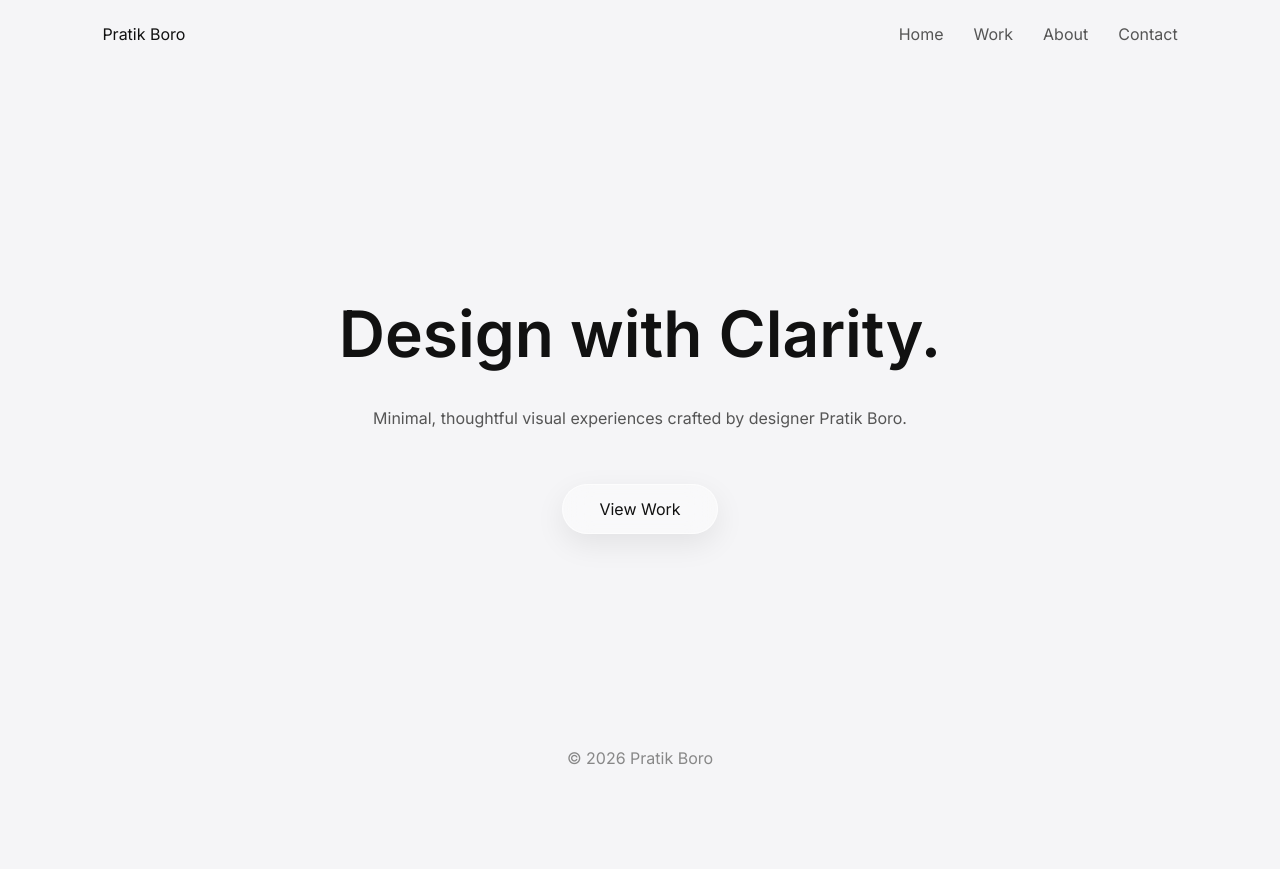
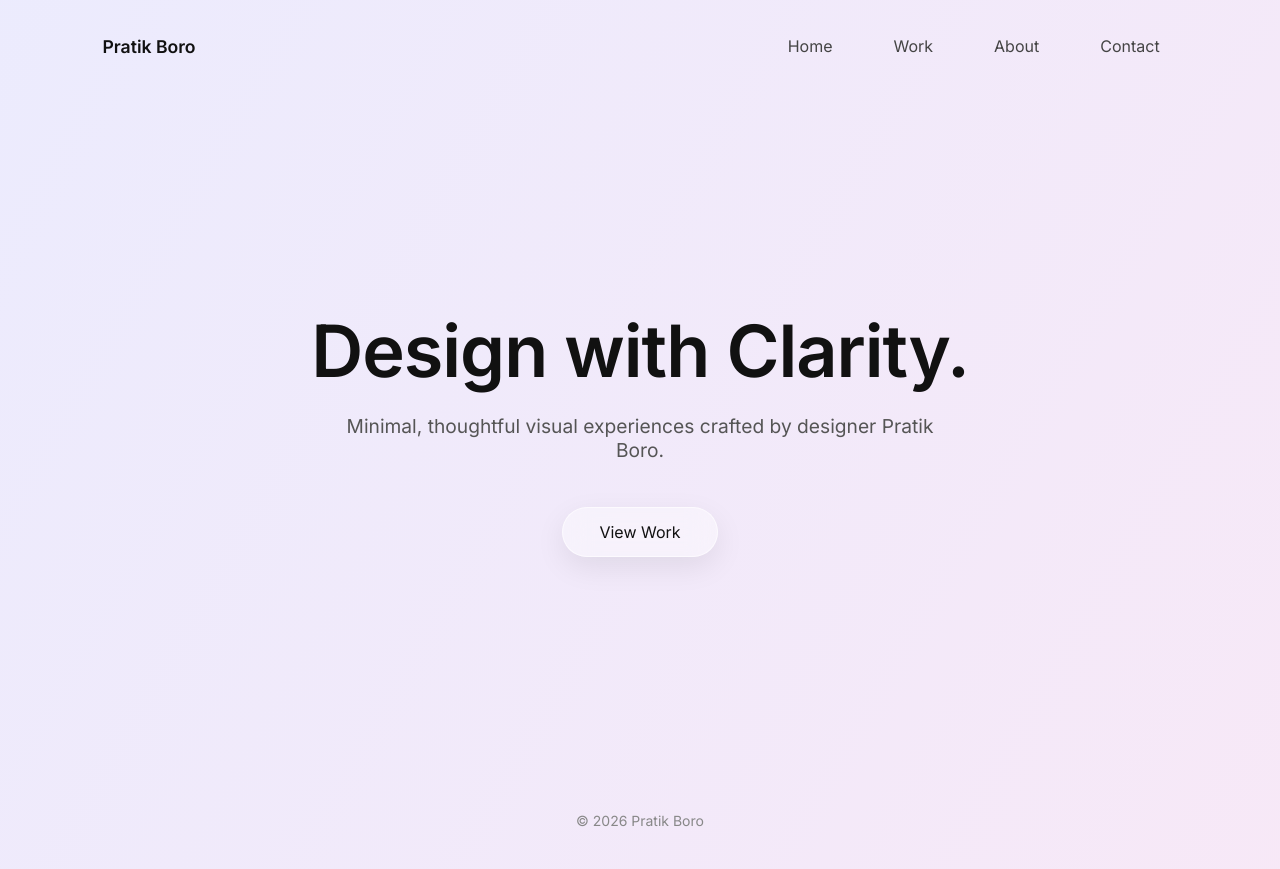
Before and after one commit to pratikboro/pratikboro.github.io, a plain HTML site: page index.html in a window 1280 px wide. Before the commit the page ends 808 px from the top, so only its background shows below. Drawn offline with Linux system fonts and the light colour scheme.

Commit message:
Refactor styles and update navbar structure

```diff
--- a/index.html
+++ b/index.html
@@ -10,32 +10,96 @@
 
 <style>
 
-body{
-font-family:'Inter',sans-serif;
+*{
 margin:0;
-background:#f5f5f7;
-color:#111;
+padding:0;
+box-sizing:border-box;
 }
 
+body{
+
+font-family:'Inter',sans-serif;
+
+background:linear-gradient(120deg,#f5f5f7,#e9ecff,#ffe6f2);
+
+background-size:400% 400%;
+
+animation:bgFlow 18s ease infinite;
+
+color:#111;
+
+min-height:100vh;
+
+}
+
+/* flowing gradient */
+
+@keyframes bgFlow{
+
+0%{background-position:0% 50%;}
+50%{background-position:100% 50%;}
+100%{background-position:0% 50%;}
+
+}
+
+/* NAVBAR */
+
 nav{
+
 display:flex;
 justify-content:space-between;
-padding:24px 8%;
+align-items:center;
+
+padding:26px 8%;
+
+}
+
+.logo{
+font-weight:600;
+font-size:1.1rem;
 }
 
 .nav-links{
+
 display:flex;
-gap:30px;
+gap:25px;
+
 }
 
-nav a{
+.nav-links a{
+
 text-decoration:none;
-color:#555;
+color:#444;
+
+padding:10px 18px;
+
+border-radius:30px;
+
+transition:0.35s;
+
 }
+
+/* liquid glass hover */
+
+.nav-links a:hover{
+
+background:rgba(255,255,255,0.35);
+
+backdrop-filter:blur(12px);
+
+box-shadow:
+
+inset 0 1px 2px rgba(255,255,255,0.7),
+
+0 8px 20px rgba(0,0,0,0.1);
+
+}
+
+/* HERO */
 
 .hero{
 
-min-height:80vh;
+min-height:85vh;
 
 display:flex;
 flex-direction:column;
@@ -48,19 +112,31 @@ padding:0 20px;
 
 }
 
-h1{
-font-size:clamp(2.5rem,6vw,4rem);
+.hero h1{
+
+font-size:clamp(3rem,6vw,4.5rem);
+
+letter-spacing:-1px;
+
 margin-bottom:20px;
+
 }
 
 .subtitle{
+
 max-width:600px;
+
+font-size:1.2rem;
+
 color:#555;
+
 }
+
+/* LIQUID GLASS BUTTON */
 
 .btn{
 
-margin-top:40px;
+margin-top:45px;
 
 padding:14px 36px;
 
@@ -78,12 +154,50 @@ color:#111;
 
 box-shadow:0 10px 30px rgba(0,0,0,0.08);
 
+transition:0.3s;
+
 }
 
+.btn:hover{
+
+transform:translateY(-4px);
+
+box-shadow:0 15px 40px rgba(0,0,0,0.15);
+
+}
+
+/* FOOTER */
+
 footer{
+
 text-align:center;
+
 padding:40px;
+
 color:#888;
+
+font-size:14px;
+
+}
+
+/* MOBILE */
+
+@media(max-width:768px){
+
+nav{
+
+flex-direction:column;
+
+gap:15px;
+
+}
+
+.hero h1{
+
+font-size:2.5rem;
+
+}
+
 }
 
 </style>
@@ -94,7 +208,7 @@ color:#888;
 
 <nav>
 
-<div>Pratik Boro</div>
+<div class="logo">Pratik Boro</div>
 
 <div class="nav-links">
 
```
